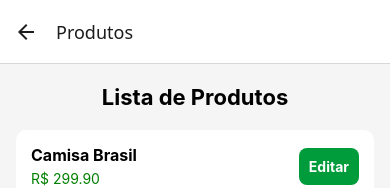
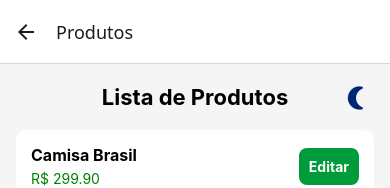
Before and after one commit to gdeoclecio/loja-mobile, a React Native app: screen /Produtos in a window 390 px wide. Shown: the top 188 px of the page. Built offline with nearby package versions, Linux system fonts and the light colour scheme.

Commit message:
feat: Dark Mode aplicado em todas as telas

```diff
--- a/src/screen/EditarProduto/index.tsx
+++ b/src/screen/EditarProduto/index.tsx
@@ -1,9 +1,11 @@
-import React, { useState } from 'react';
-import { View, Text, TextInput, TouchableOpacity, StyleSheet } from 'react-native';
+import React, { useState } from "react";
+import { View, Text, TextInput, TouchableOpacity, StyleSheet, Pressable } from "react-native";
+import { MaterialIcons } from "@expo/vector-icons";
+import { useAuth } from "../../contexts/AuthContext";
 
 export default function EditarProduto({ route, navigation }: any) {
   const { produto, setProdutos } = route.params;
-
+  const { darkMode, toggleDarkMode } = useAuth();
   const [nome, setNome] = useState(produto.nome);
   const [preco, setPreco] = useState(String(produto.preco));
 
@@ -12,16 +14,31 @@ export default function EditarProduto({ route, navigation }: any) {
       prev.map((item: any) =>
         item.id === produto.id
           ? { ...item, nome, preco: parseFloat(preco) }
-          : item
-      )
+          : item,
+      ),
     );
 
     navigation.goBack();
   }
 
   return (
-    <View style={styles.container}>
-      <Text style={styles.title}>Editar Produto</Text>
+    <View
+      style={[
+        styles.container,
+        { backgroundColor: darkMode ? "#1a1a1a" : "#f5f5f5" },
+      ]}
+    >
+      <Text style={[styles.title, { color: darkMode ? '#FFFFFF' : '#000000' }]}>Editar Produto</Text>
+      <Pressable
+        onPress={toggleDarkMode}
+        style={{ position: "absolute", top: 20, right: 20 }}
+      >
+        <MaterialIcons
+          name={darkMode ? "wb-sunny" : "nightlight-round"}
+          size={28}
+          color={darkMode ? "#FFD700" : "#002776"}
+        />
+      </Pressable>
 
       <TextInput
         style={styles.input}
@@ -49,36 +66,36 @@ const styles = StyleSheet.create({
   container: {
     flex: 1,
     padding: 20,
-    justifyContent: 'center',
-    backgroundColor: '#f5f5f5'
+    justifyContent: "center",
+    backgroundColor: "#f5f5f5",
   },
 
   title: {
     fontSize: 22,
-    fontWeight: 'bold',
+    fontWeight: "bold",
     marginBottom: 20,
-    textAlign: 'center'
+    textAlign: "center",
   },
 
   input: {
     borderWidth: 1,
-    borderColor: '#ccc',
+    borderColor: "#ccc",
     padding: 10,
     marginBottom: 10,
     borderRadius: 8,
-    backgroundColor: '#fff'
+    backgroundColor: "#fff",
   },
 
   button: {
-    backgroundColor: '#009C3B',
+    backgroundColor: "#009C3B",
     padding: 15,
     borderRadius: 8,
-    marginTop: 10
+    marginTop: 10,
   },
 
   buttonText: {
-    color: '#fff',
-    textAlign: 'center',
-    fontWeight: 'bold'
-  }
+    color: "#fff",
+    textAlign: "center",
+    fontWeight: "bold",
+  },
 });
--- a/src/screen/Home/index.tsx
+++ b/src/screen/Home/index.tsx
@@ -1,19 +1,42 @@
-
 import React from "react";
-import { View, Text, StyleSheet, TouchableOpacity } from "react-native";
+import {
+  View,
+  Text,
+  StyleSheet,
+  TouchableOpacity,
+  Pressable,
+} from "react-native";
+import { MaterialIcons } from "@expo/vector-icons";
 import { useAuth } from "../../contexts/AuthContext"; // preciso para acessar a função logaut
 
-
 export default function Home({ navigation }: any) {
-
-  const {logout} = useAuth();  // para acessar o que esta na classe AuthContext
-
+  const { logout, darkMode, toggleDarkMode } = useAuth(); // para acessar o que esta na classe AuthContext
 
   return (
-    <View style={styles.container}>
-      <Text style={styles.title}>🏠 Home Temporária</Text>
+    <View
+      style={[
+        styles.container,
+        { backgroundColor: darkMode ? "#1a1a1a" : "#f5f5f5" },
+      ]}
+    >
+      <Pressable
+        onPress={toggleDarkMode}
+        style={{ position: "absolute", top: 20, right: 20 }}
+      >
+        <MaterialIcons
+          name={darkMode ? "wb-sunny" : "nightlight-round"}
+          size={28}
+          color={darkMode ? "#FFD700" : "#002776"}
+        />
+      </Pressable>
 
-      <Text style={styles.subtitle}>
+      <Text style={[styles.title, { color: darkMode ? "#FFFFFF" : "#000000" }]}>
+        🏠 Home Temporária
+      </Text>
+
+      <Text
+        style={[styles.subtitle, { color: darkMode ? "#AAAAAA" : "#666666" }]}
+      >
         App em desenvolvimento - modo teste
       </Text>
 
@@ -26,8 +49,9 @@ export default function Home({ navigation }: any) {
 
       <TouchableOpacity
         style={[styles.button, { backgroundColor: "#e74c3c" }]}
-        onPress={async () =>{ await logout(); // await chama a funcao que limpa os dados da memoria
-          navigation.navigate("Login")
+        onPress={async () => {
+          await logout(); // await chama a funcao que limpa os dados da memoria
+          navigation.navigate("Login");
         }}
       >
         <Text style={styles.buttonText}>Sair</Text>
--- a/src/screen/Produtos/index.tsx
+++ b/src/screen/Produtos/index.tsx
@@ -1,12 +1,16 @@
-import React, { useState } from 'react';
+import React, { useState } from "react";
 import {
   StyleSheet,
   Text,
   View,
   FlatList,
   TouchableOpacity,
-  SafeAreaView,
-} from 'react-native';
+  Pressable,
+} from "react-native";
+import { SafeAreaView } from "react-native-safe-area-context";
+
+import { MaterialIcons } from "@expo/vector-icons";
+import { useAuth } from "../../contexts/AuthContext";
 
 interface Produto {
   id: string;
@@ -16,22 +20,26 @@ interface Produto {
 
 export default function Produtos({ navigation }: any) {
   const [produtos, setProdutos] = useState<Produto[]>([
-    { id: '1', nome: 'Camisa Brasil', preco: 299.9 },
-    { id: '2', nome: 'Bola Oficial', preco: 199.9 },
-    { id: '3', nome: 'Chuteira Profissional', preco: 459.9 },
+    { id: "1", nome: "Camisa Brasil", preco: 299.9 },
+    { id: "2", nome: "Bola Oficial", preco: 199.9 },
+    { id: "3", nome: "Chuteira Profissional", preco: 459.9 },
   ]);
 
+  const { darkMode, toggleDarkMode } = useAuth();
+
   const renderItem = ({ item }: { item: Produto }) => (
-    <View style={styles.card}>
+    <View
+      style={[styles.card, { backgroundColor: darkMode ? "#2a2a2a" : "#fff" }]}
+    >
       <View style={styles.infoContainer}>
-        <Text style={styles.nome}>{item.nome}</Text>
+        <Text style={[styles.nome, { color: darkMode ? '#FFFFFF' : '#000000' }]}>{item.nome}</Text>
         <Text style={styles.preco}>R$ {item.preco.toFixed(2)}</Text>
       </View>
 
       <TouchableOpacity
         style={styles.button}
         onPress={() =>
-          navigation.navigate('EditarProduto', {
+          navigation.navigate("EditarProduto", {
             produto: item,
             setProdutos,
           })
@@ -43,8 +51,26 @@ export default function Produtos({ navigation }: any) {
   );
 
   return (
-    <SafeAreaView style={styles.container}>
-      <Text style={styles.title}>Lista de Produtos</Text>
+    <SafeAreaView
+      style={[
+        styles.container,
+        { backgroundColor: darkMode ? "#1a1a1a" : "#f5f5f5" },
+      ]}
+    >
+      <Text style={[styles.title, { color: darkMode ? "#FFFFFF" : "#000000" }]}>
+        Lista de Produtos
+      </Text>
+
+      <Pressable
+        onPress={toggleDarkMode}
+        style={{ position: 'absolute', top: 20, right: 20 }}
+      >
+        <MaterialIcons
+          name={darkMode ? 'wb-sunny' : 'nightlight-round'}
+          size={28}
+          color={darkMode ? '#FFD700' : '#002776'}
+        />
+      </Pressable>
 
       <FlatList
         data={produtos}
@@ -62,13 +88,13 @@ export default function Produtos({ navigation }: any) {
 const styles = StyleSheet.create({
   container: {
     flex: 1,
-    backgroundColor: '#f5f5f5',
+    backgroundColor: "#f5f5f5",
   },
 
   title: {
     fontSize: 22,
-    fontWeight: 'bold',
-    textAlign: 'center',
+    fontWeight: "bold",
+    textAlign: "center",
     margin: 20,
   },
 
@@ -77,13 +103,13 @@ const styles = StyleSheet.create({
   },
 
   card: {
-    backgroundColor: '#fff',
+    backgroundColor: "#fff",
     padding: 15,
     marginBottom: 10,
     borderRadius: 10,
-    flexDirection: 'row',
-    justifyContent: 'space-between',
-    alignItems: 'center',
+    flexDirection: "row",
+    justifyContent: "space-between",
+    alignItems: "center",
   },
 
   infoContainer: {
@@ -92,28 +118,28 @@ const styles = StyleSheet.create({
 
   nome: {
     fontSize: 16,
-    fontWeight: 'bold',
+    fontWeight: "bold",
   },
 
   preco: {
     marginTop: 5,
-    color: 'green',
+    color: "green",
   },
 
   button: {
-    backgroundColor: '#009C3B',
+    backgroundColor: "#009C3B",
     padding: 10,
     borderRadius: 8,
   },
 
   buttonText: {
-    color: '#fff',
-    fontWeight: 'bold',
+    color: "#fff",
+    fontWeight: "bold",
   },
 
   empty: {
-    textAlign: 'center',
+    textAlign: "center",
     marginTop: 40,
-    color: '#999',
+    color: "#999",
   },
 });
```
